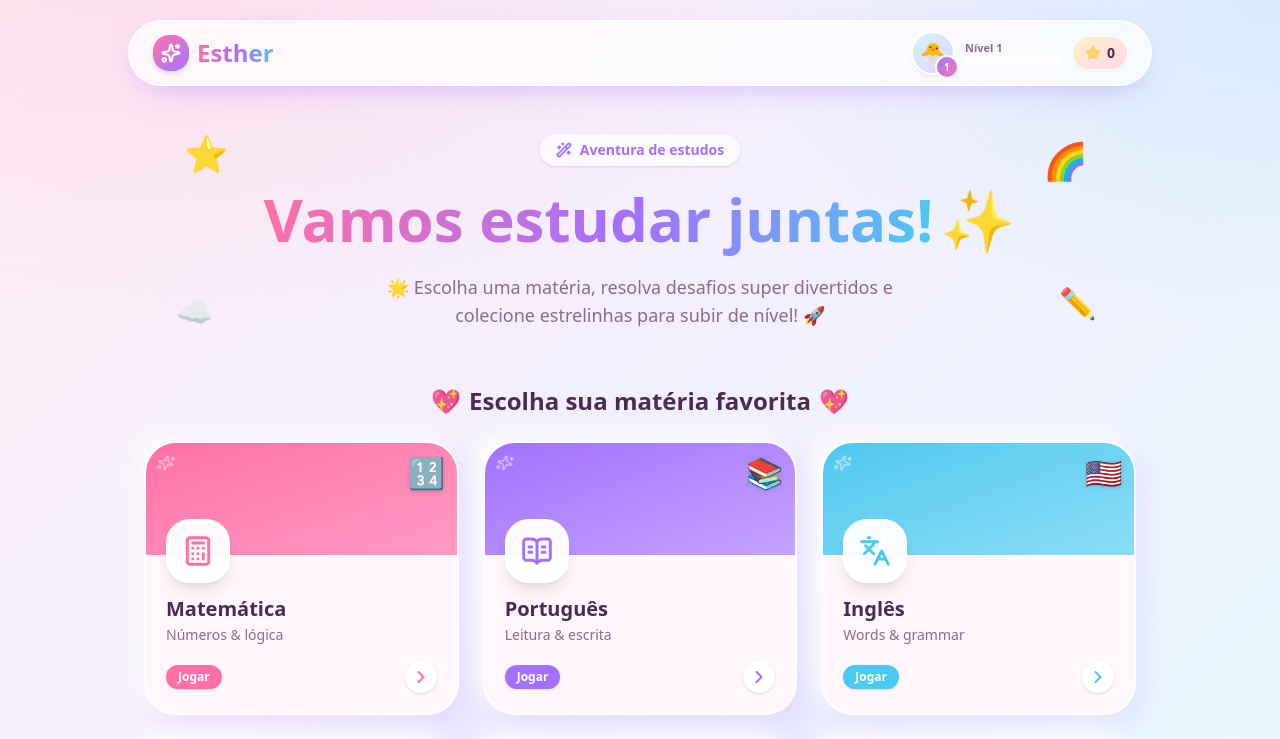
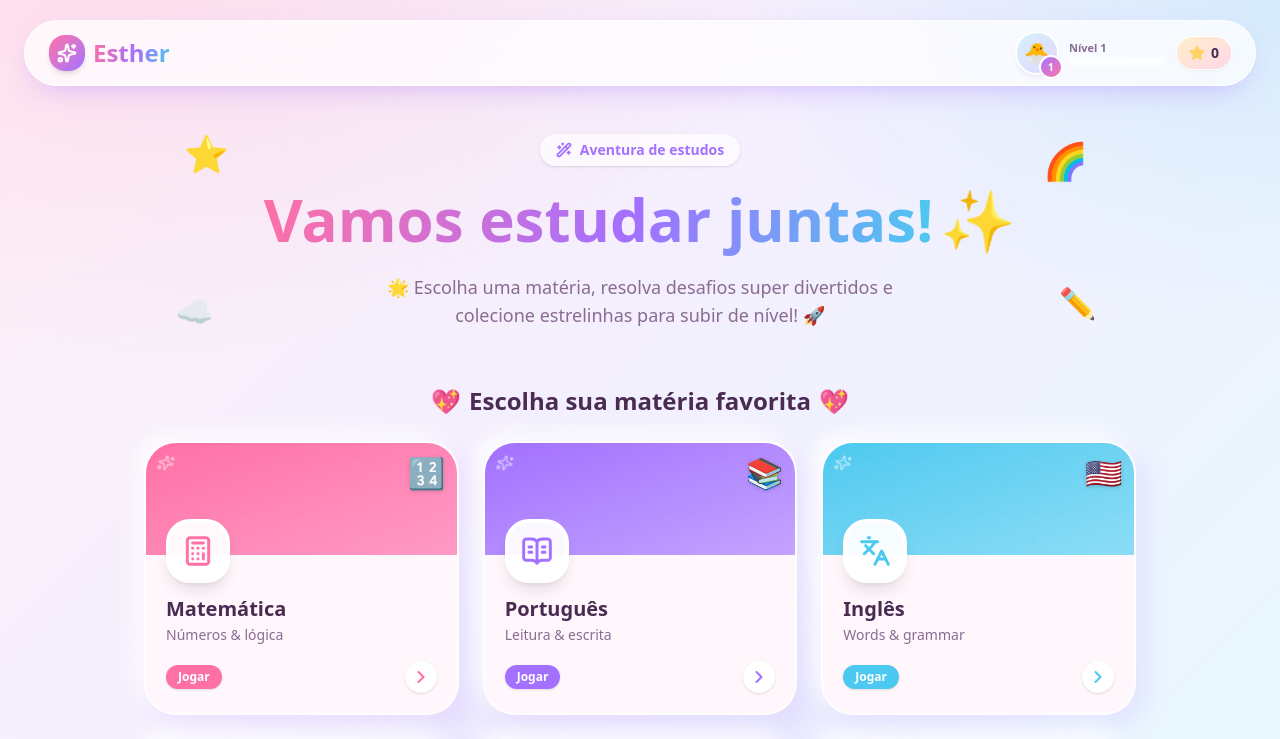
Before and after one commit to pedrolopesme/esther, a Next.js app: page / in a window 1280 px wide. Shown: the top 739 px of the page. Built offline with nearby package versions, Linux system fonts and the light colour scheme.

Commit message:
fix: make header span full width

```diff
--- a/src/app/layout.js
+++ b/src/app/layout.js
@@ -21,7 +21,7 @@ export default function RootLayout({ children }) {
       <body className={`${fredoka.variable} antialiased flex flex-col min-h-screen`}>
         {/* Floating glass pill header */}
         <header className="sticky top-0 z-50 px-3 pt-3 sm:px-6 sm:pt-5">
-          <div className="glass mx-auto flex max-w-5xl items-center gap-3 rounded-full px-4 py-2.5 shadow-[0_10px_30px_-12px_rgba(163,112,255,0.5)] sm:px-6 sm:py-3">
+          <div className="glass mx-auto flex w-full items-center gap-3 rounded-full px-4 py-2.5 shadow-[0_10px_30px_-12px_rgba(163,112,255,0.5)] sm:px-6 sm:py-3">
             <Link
               href="/"
               className="press flex items-center gap-2 font-display text-xl font-bold text-ink hover:-translate-y-0.5 sm:text-2xl"
```
